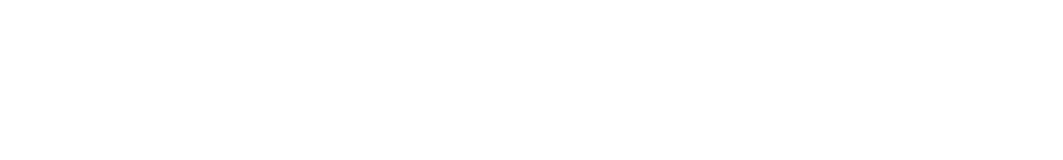
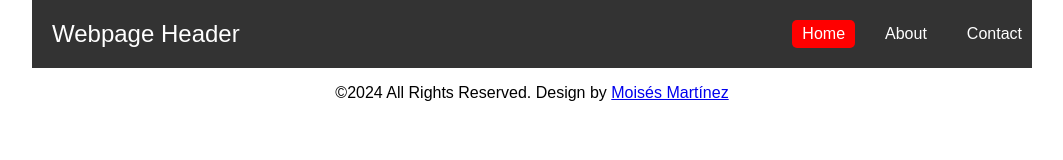
Before and after one commit to Jaigeen/my_first_web_page_2024, a plain HTML site: page index.html in a window 1280 px wide. Shown: the whole page, without its empty margins (108-1171 px from the left). Drawn offline with Linux system fonts and the light colour scheme.

Commit message:
Adding header and footer in html file, styles are included too

```diff
--- a/index.html
+++ b/index.html
@@ -10,6 +10,92 @@
 
     <title>Fundamentals of Computer Engineering</title>
     <style>
+         body {
+            margin: 0;
+            font-family: Arial, sans-serif;
+            display: flex;
+            flex-direction: column;
+            align-items: center;
+        }
+
+        .container {
+            max-width: 1000px;
+            width: 100%;
+            margin: 0 auto;
+        }
+
+        header {
+            background-color: #333;
+            color: white;
+            padding: 20px 0;
+            text-align: center;
+        }
+
+        .header-content {
+            display: flex;
+            justify-content: space-between;
+            align-items: center;
+        }
+
+        .header-title {
+            font-size: 1.5rem;
+            padding-left: 20px;
+        }
+
+        nav {
+            display: flex;
+            gap: 20px;
+        }
+
+        nav a {
+            color: white;
+            text-decoration: none;
+            font-size: 1rem;
+            padding: 5px 10px;
+            border-radius: 5px;
+            transition: background-color 0.3s;
+        }
+
+        nav a:hover {
+            background-color: #555;
+        }
+
+        nav a.active {
+            background-color: red;
+            color: white
+        }
+
+        .footer-section {
+            max-width: 1000 px;
+            width: 100%;
+            background-color: #333;
+            color: white;
+            text-align: center;
+        }
+
+        .footer-section a {
+            color: red;
+            text-decoration: none;
+        }
+
+        .footer-section a:hover {
+            text-decoration: underline;
+        }
     </style>
 </head>
+<body>
+    <header class="container">
+        <div class="header-content">
+            <div class="header-title">Webpage Header</div>
+            <nav>
+                <a href ="#" class="active">Home</a>
+                <a href="#">About</a>
+                <a href="#">Contact</a>
+            </nav>
+        </div>
+    </header>
+    <footer class="footer_section">
+        <p>&copy;2024 All Rights Reserved. Design by <a href="#">Moisés Martínez</a></p>
+    </footer>
+</body>
 </html>
```
Also changed, not shown: 1 other file.
